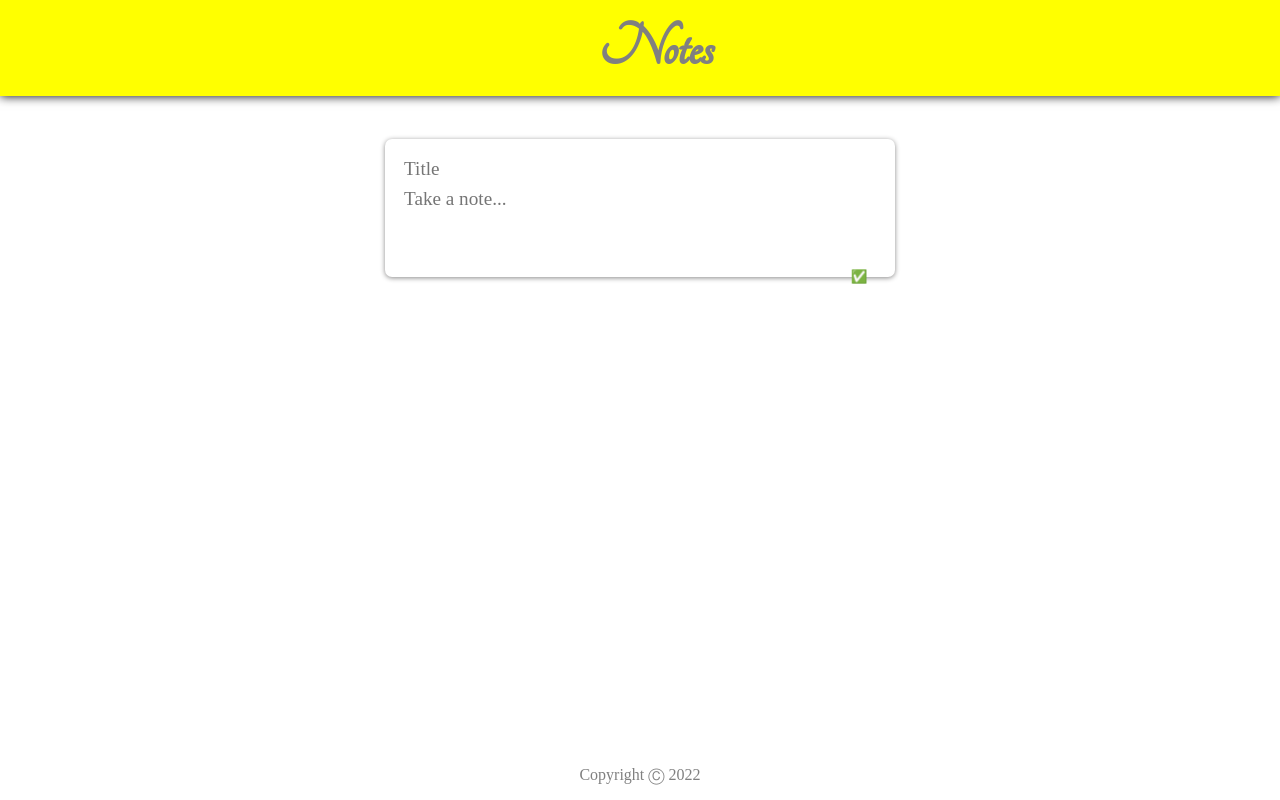
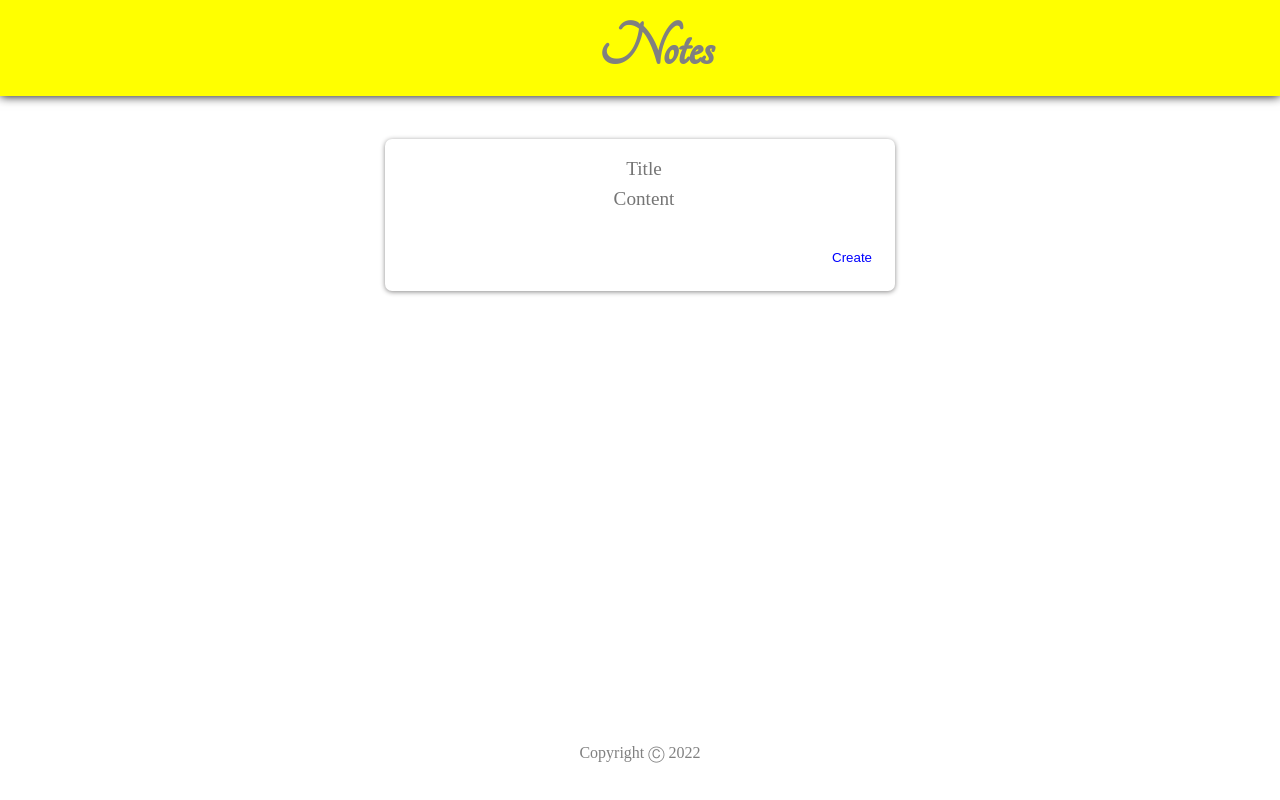
Before and after one commit to tejaspundlik/notes-clone, a React (Create React App) app: page / in a window 1280 px wide. Built offline with nearby package versions, Linux system fonts and the light colour scheme.

Commit message:
Remove Icon for add and delete

```diff
--- a/public/index.html
+++ b/public/index.html
@@ -3,7 +3,7 @@
   <head>
     <meta charset="utf-8" />
     <meta name="viewport" content="width=device-width, initial-scale=1" />
-    <link rel="icon" href="/images/favicon.png" />
+    <link rel="icon" href="../images/favicon.png" />
     <link
       rel="stylesheet"
       href="https://fonts.googleapis.com/css?family=Tangerine"
--- a/public/styles.css
+++ b/public/styles.css
@@ -17,8 +17,11 @@ header h1 {
 }
 footer {
   position: absolute;
+  align-items: center;
+  bottom: 0;
   width: 100%;
-  bottom: 0;
+  height: 2.5rem;
+  padding-bottom: 2rem;
 }
 footer p {
   color: grey;
@@ -44,11 +47,11 @@ footer p {
   font-size: 20px;
 }
 .note button {
+  float: right;
+  padding-bottom: 1.5rem;
+  padding-right: 3rem;
   background-color: transparent;
-  position: relative;
-  float: right;
-  margin-right: 10px;
-  color: #f5ba13;
+  color: red;
   border: none;
   width: 12px;
   height: 12px;
@@ -66,6 +69,7 @@ form {
 }
 form input,
 form textarea {
+  text-align: center;
   width: 100%;
   border: none;
   padding: 4px;
@@ -75,11 +79,9 @@ form textarea {
   resize: none;
 }
 form button {
-  position: absolute;
-  right: 18px;
-  bottom: -18px;
+  padding-left: 27rem;
   background: transparent;
-  color: #fff;
+  color: blue;
   border: none;
   border-radius: 50%;
   width: 36px;
--- a/src/Components/CreateArea.jsx
+++ b/src/Components/CreateArea.jsx
@@ -39,10 +39,10 @@ function CreateArea(props) {
           name="content"
           onChange={handleChange}
           value={note.content}
-          placeholder="Take a note..."
-          rows="3"
+          placeholder="Content"
+          rows="2"
         />
-        <button onClick={submitNote}>✅</button>
+        <button onClick={submitNote}>Create</button>
       </form>
     </div>
   );
--- a/src/Components/Note.jsx
+++ b/src/Components/Note.jsx
@@ -7,9 +7,13 @@ function Note(props) {
 
   return (
     <div className="note">
-      <h1>{props.title}</h1>
-      <p>{props.content}</p>
-      <button onClick={handleClick}>❌</button>
+      <h1>
+        {props.title}
+      </h1>
+      <p>
+        {props.content}
+      </p>
+      <button onClick={handleClick}>Delete</button>
     </div>
   );
 }
```
